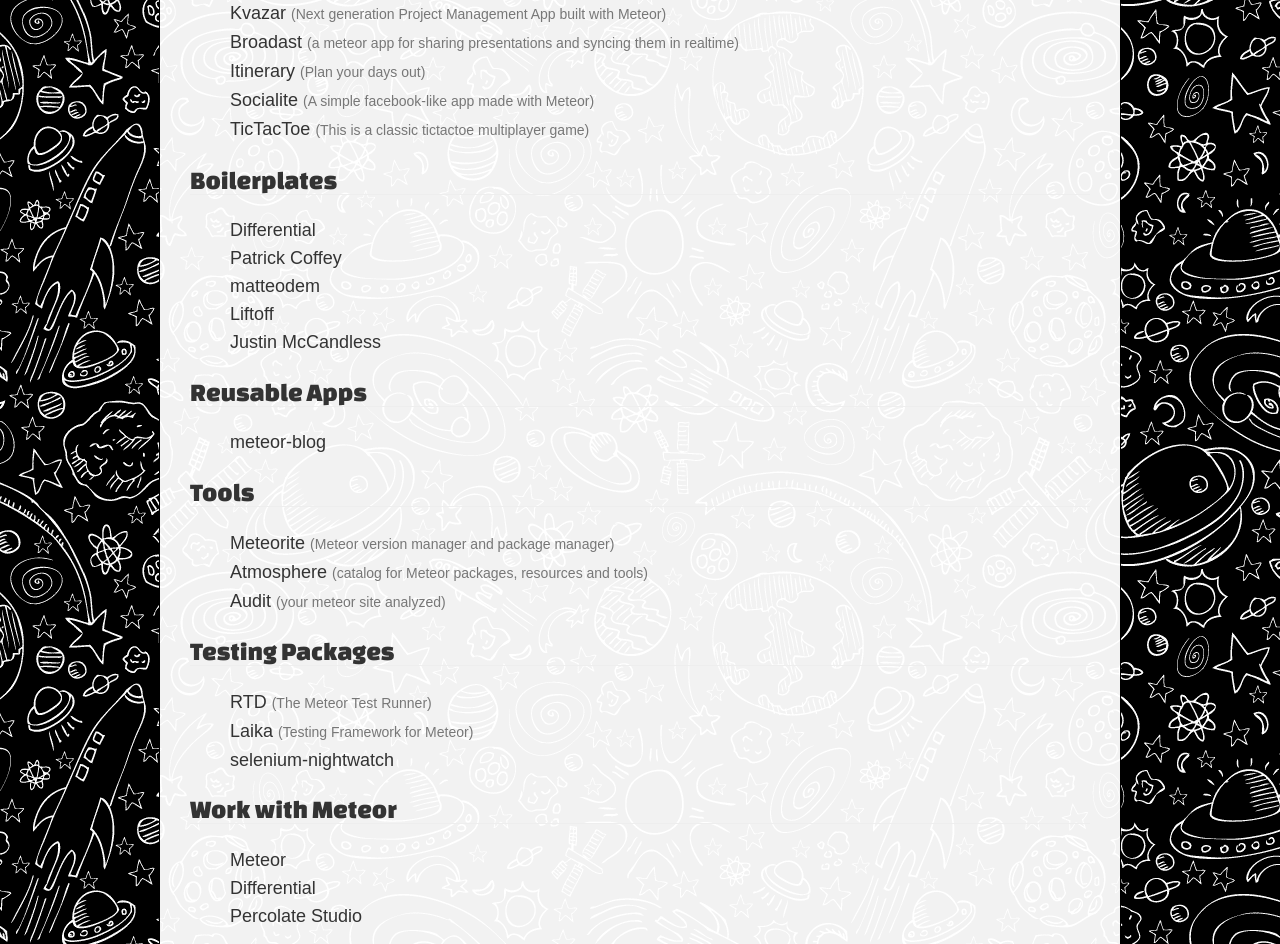
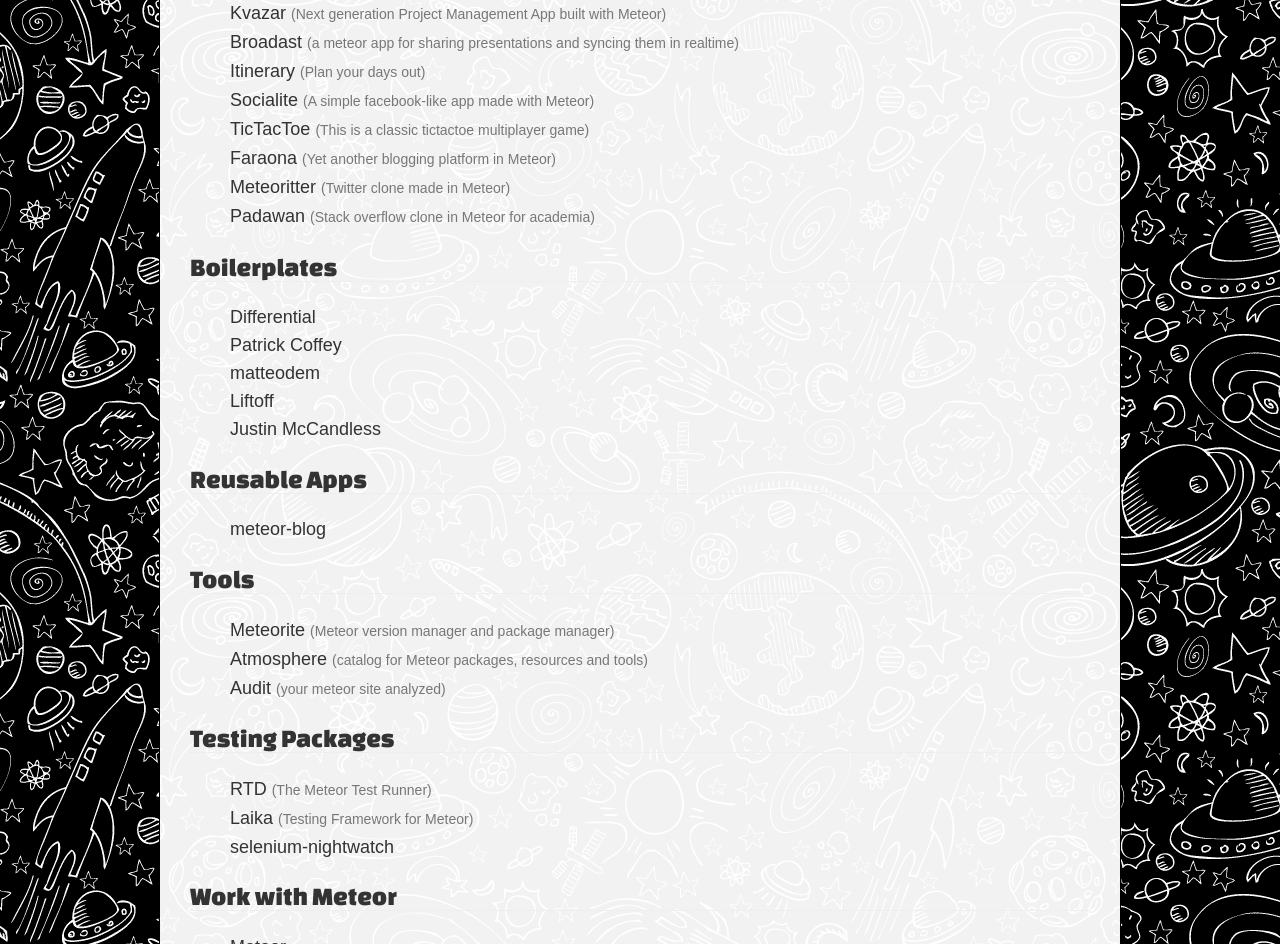
Before and after one commit to Urigo/awesome-meteor, a plain HTML site: page index.html in a window 1280 px wide. Shown: the part 4928-5872 px from the top of the page. Drawn offline with Linux system fonts and the light colour scheme; files that its build step writes are made by us from their sources; files whose address does not match are found by name.

Commit message:
Update 2014-07-02T09:07:43.074Z

```diff
--- a/index.html
+++ b/index.html
@@ -1236,6 +1236,27 @@
 
     </li>
 
+    <li>
+      <a href="https://github.com/Fenicio/Faraona">Faraona</a>
+      <span class="desc">(Yet another blogging platform in Meteor)</span>
+
+
+    </li>
+
+    <li>
+      <a href="https://github.com/Fenicio/Meteoritter">Meteoritter</a>
+      <span class="desc">(Twitter clone made in Meteor)</span>
+
+
+    </li>
+
+    <li>
+      <a href="https://github.com/Fenicio/padawan">Padawan</a>
+      <span class="desc">(Stack overflow clone in Meteor for academia)</span>
+
+
+    </li>
+
   </ul>
 
   <h2>Boilerplates</h2>
```
